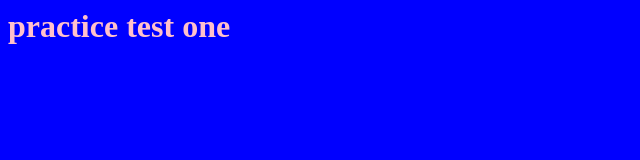
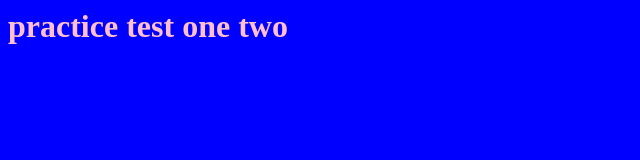
Before and after one commit to JonathanAguilar554/Day7.1, a plain HTML site: page index.html in a window 1280 px wide. Shown: the full height of the page, 0-640 px from the left. Drawn offline with Linux system fonts and the light colour scheme.

Commit message:
addding two

```diff
--- a/index.html
+++ b/index.html
@@ -7,6 +7,6 @@
     <title>Document</title>
 </head>
 <body>
-    <h1>practice test one</h1>
+    <h1>practice test one two</h1>
 </body>
 </html>
```
